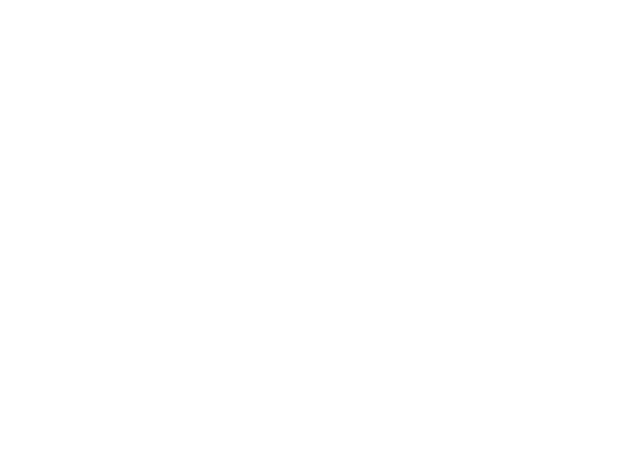
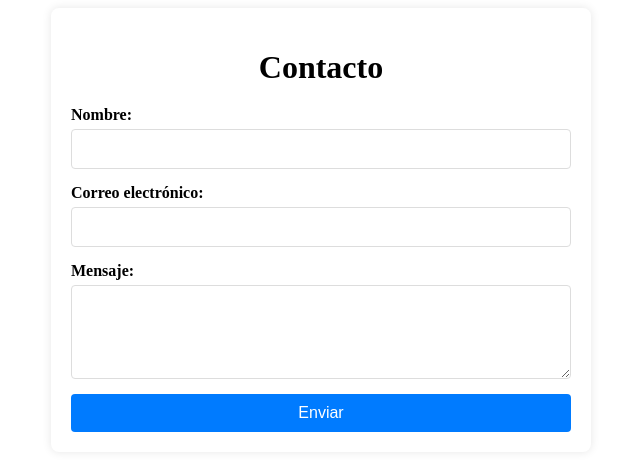
Before and after one commit to mclovin65/formula, a plain HTML site: page componentes/formularioDecontacto/contacto.html in a window 1280 px wide. Shown: the whole page, without its empty margins (319-959 px from the left). Drawn offline with Linux system fonts and the light colour scheme.

Commit message:
formulariocontactofinalizado

```diff
--- a/componentes/formularioDecontacto/contacto.css
+++ b/componentes/formularioDecontacto/contacto.css
@@ -0,0 +1,56 @@
+body {
+
+    display: flex;
+    justify-content: center;
+    align-items: center;
+
+}
+.container {
+    background-color: #ffffff;
+    padding: 20px;
+    border-radius: 8px;
+    box-shadow: 0 0 10px rgba(0, 0, 0, 0.1);
+    width: 100%;
+    max-width: 500px;
+
+}
+
+h1 {
+    margin-bottom: 20px;
+    text-align: center;
+}
+
+form {
+    display: flex;
+    flex-direction: column;
+}
+
+label {
+    margin-bottom: 5px;
+    font-weight: bold;
+}
+
+input[type="text"],
+input[type="email"],
+textarea {
+    padding: 10px;
+    margin-bottom: 15px;
+    border: 1px solid #ddd;
+    border-radius: 4px;
+    font-size: 16px;
+}
+
+button {
+    background-color: #007bff;
+    color: white;
+    padding: 10px 15px;
+    border: none;
+    border-radius: 4px;
+    font-size: 16px;
+    cursor: pointer;
+    transition: background-color 0.3s ease;
+}
+
+button:hover {
+    background-color: #0056b3;
+}
--- a/componentes/formularioDecontacto/contacto.html
+++ b/componentes/formularioDecontacto/contacto.html
@@ -8,6 +8,21 @@
     <link rel="stylesheet" href="../../css/config.css">
 </head>
 <body>
+    <div class="container">
+        <h1>Contacto</h1>
+        <form action="#" method="post">
+            <label for="name">Nombre:</label>
+            <input type="text" id="name" name="name" required>
+
+            <label for="email">Correo electrónico:</label>
+            <input type="email" id="email" name="email" required>
+
+            <label for="message">Mensaje:</label>
+            <textarea id="message" name="message" rows="4" required></textarea>
+
+            <button type="submit">Enviar</button>
+        </form>
+    </div>
 
 </body>
 </html>
```
